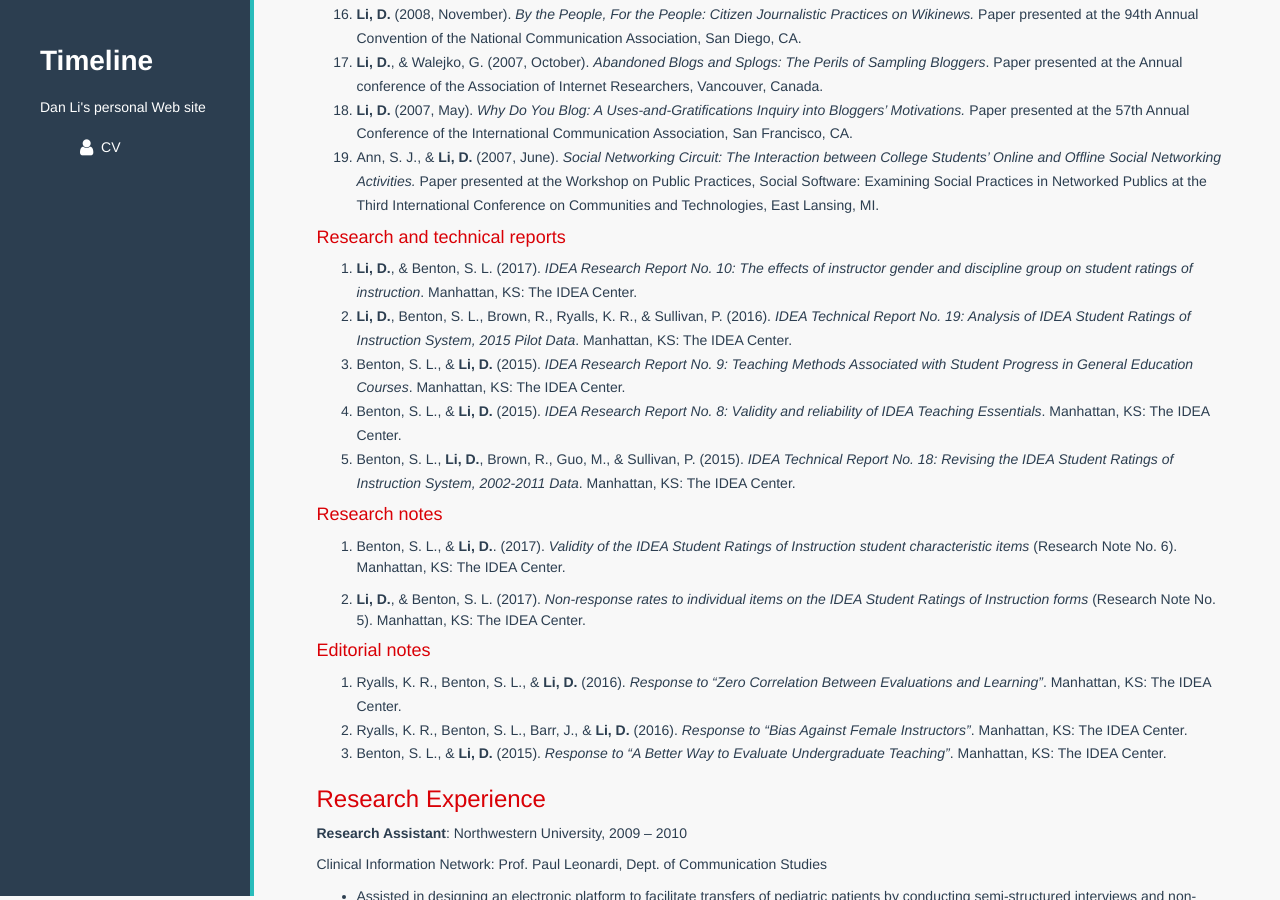
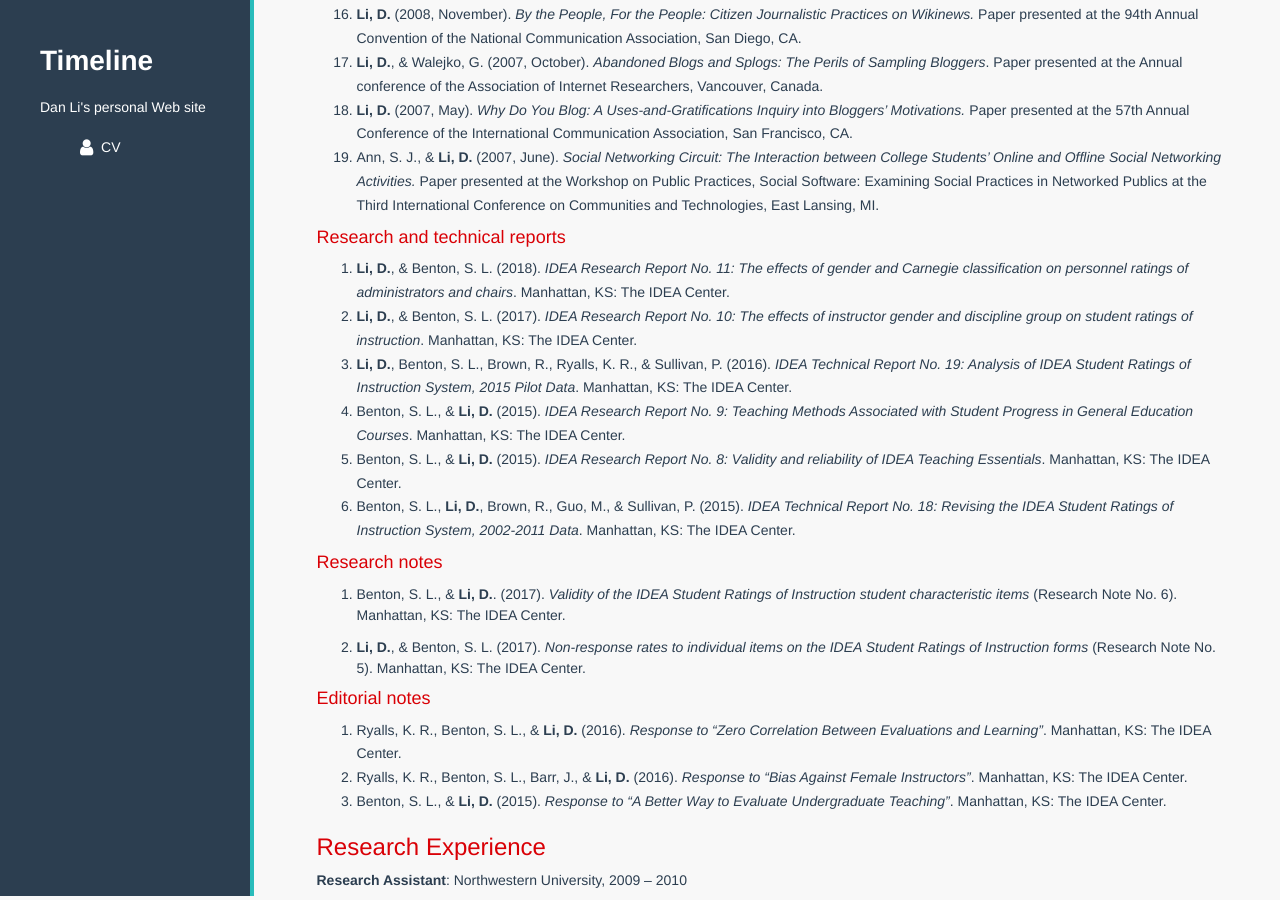
Before and after one commit to danli-ds/danliIDEA.github.io, a Jekyll site: the page built from CV/index.md, in a window 1280 px wide and 900 px high, scrolled down 1627 px. Built offline with Jekyll 4.4.1, drawn with Linux system fonts in a browser that asks for light colours; nearby versions of some CDN libraries.

Commit message:
Add research report 11

```diff
--- a/CV/index.md
+++ b/CV/index.md
@@ -64,6 +64,8 @@ Manhattan, KS 66502
 
 #### Research and technical reports
 
+1. **Li, D.**, & Benton, S. L. (2018). *IDEA Research Report No. 11: The effects of gender and Carnegie
+classification on personnel ratings of administrators and chairs*. Manhattan, KS: The IDEA Center.
 1. **Li, D.**, & Benton, S. L. (2017). *IDEA Research Report No. 10: The effects of instructor gender and discipline group on student ratings of instruction*. Manhattan, KS: The IDEA Center.
 1.  **Li, D.**, Benton, S. L., Brown, R., Ryalls, K. R., & Sullivan, P. (2016). *IDEA Technical Report No. 19: Analysis of IDEA Student Ratings of Instruction System, 2015 Pilot Data*. Manhattan, KS: The IDEA Center.
 1. Benton, S. L., & **Li, D.** (2015). *IDEA Research Report No. 9: Teaching Methods Associated with Student Progress in General Education Courses*. Manhattan, KS: The IDEA Center.
```
